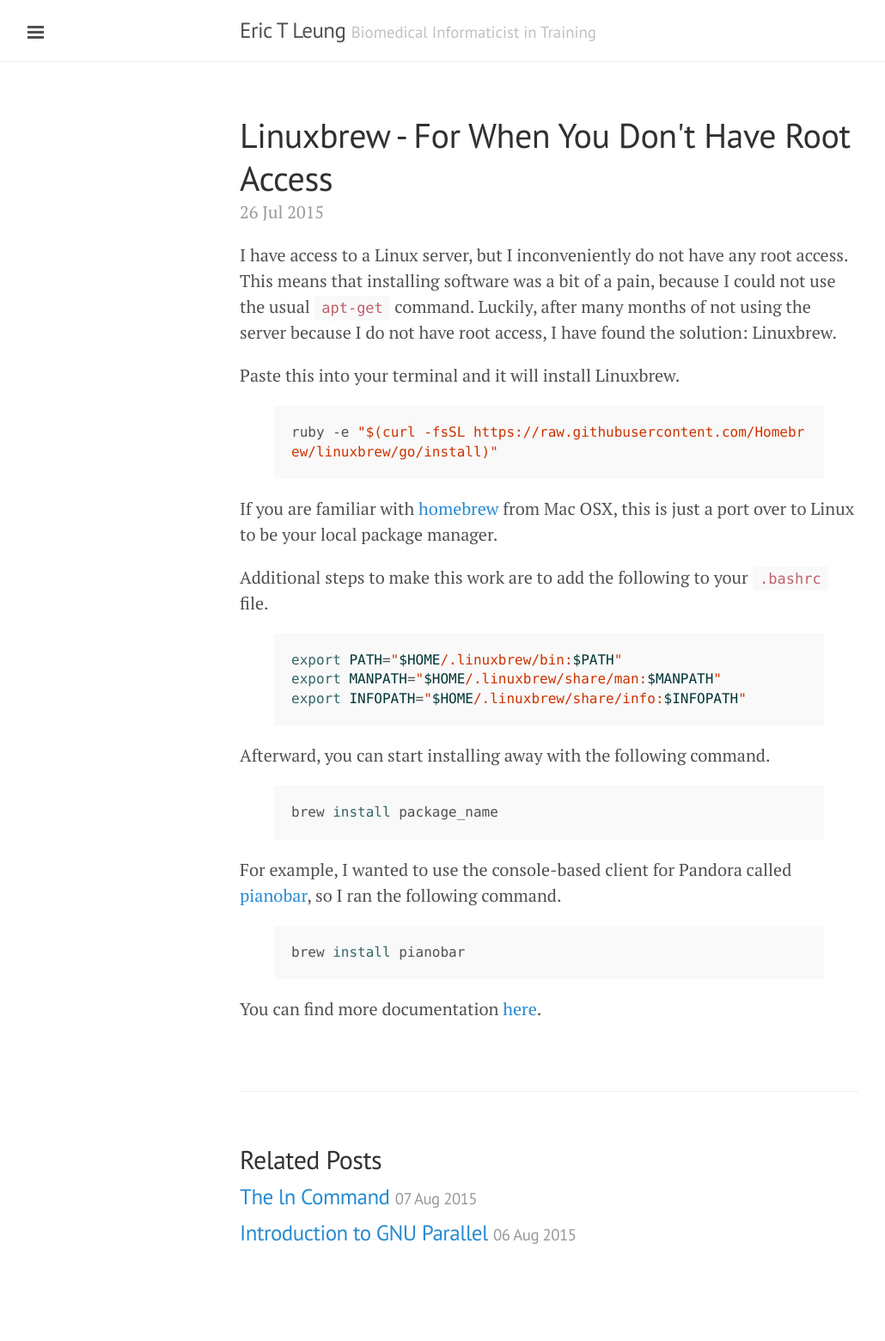
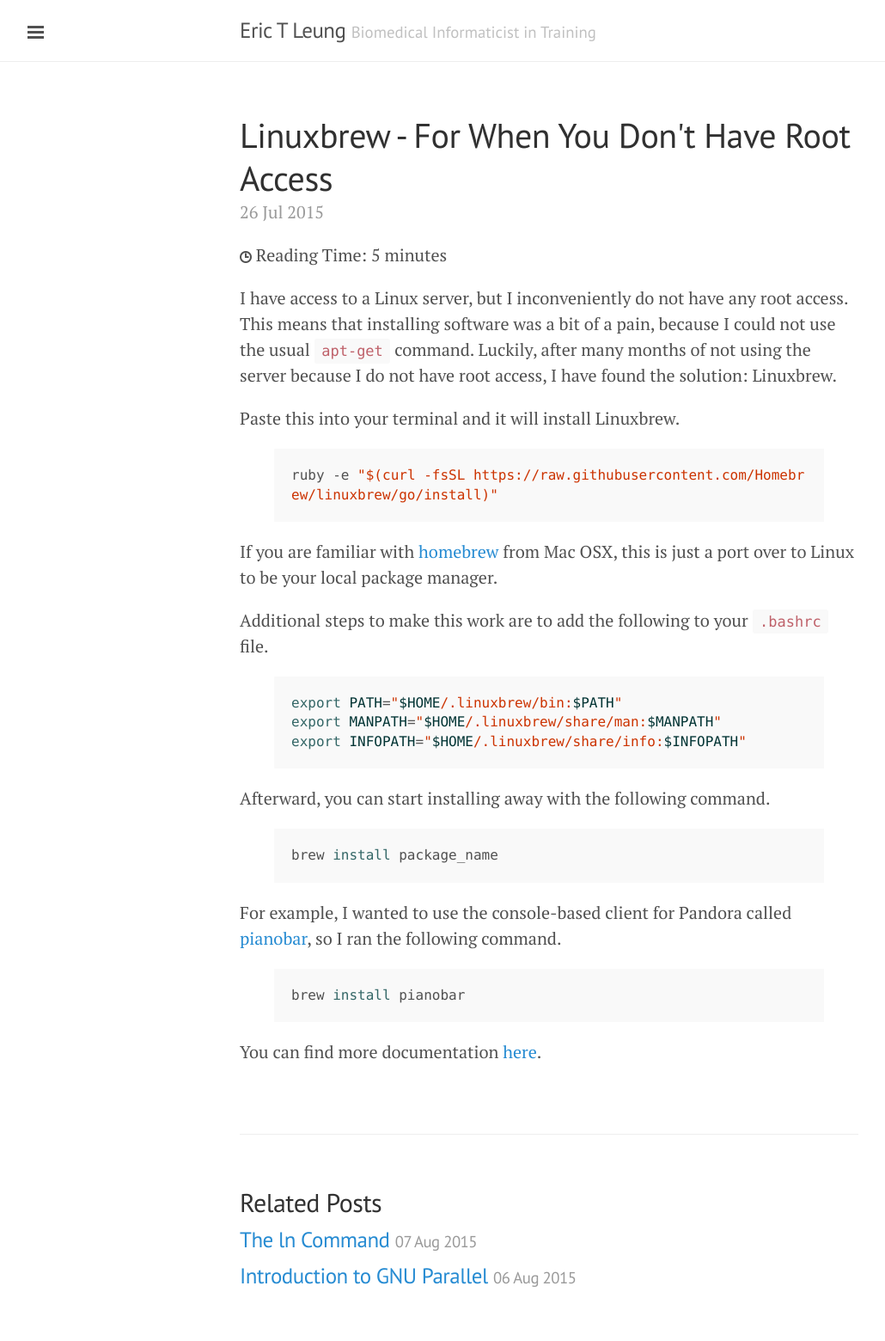
Before and after one commit to erictleung/erictleung.github.io, a Jekyll site: the page built from _posts/2015-07-26-linuxbrew-for-when-you-do-not-have-root-access.md, in a window 1280 px wide. Shown: the whole page at 86% size, without its empty margins (1-1031 px from the left). Built offline with Jekyll 4.4.1, drawn with Linux system fonts in a browser that asks for light colours; Markdown is read by kramdown in place of the engine named in the settings; before the commit the page ends 1510 px from its top, so only the background shows below that.

Commit message:
add estimated read time to linuxbrew post

```diff
--- a/_posts/2015-07-26-linuxbrew-for-when-you-do-not-have-root-access.md
+++ b/_posts/2015-07-26-linuxbrew-for-when-you-do-not-have-root-access.md
@@ -2,6 +2,8 @@
 layout: post
 title: Linuxbrew - For When You Don't Have Root Access
 ---
+
+<span class="octicon octicon-clock"></span> Reading Time: 5 minutes
 
 I have access to a Linux server, but I inconveniently do not have any root
 access. This means that installing software was a bit of a pain, because I could
```
